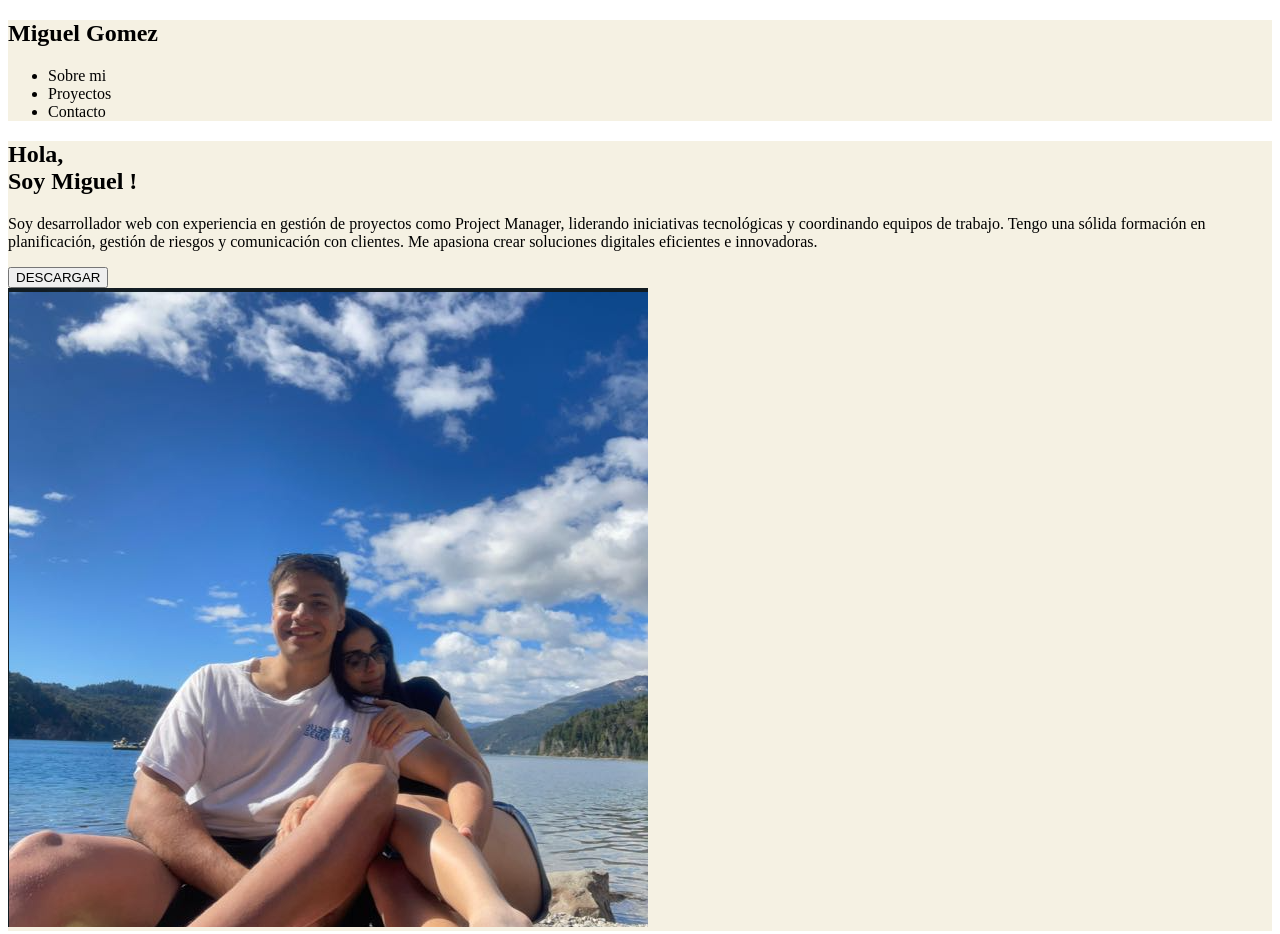
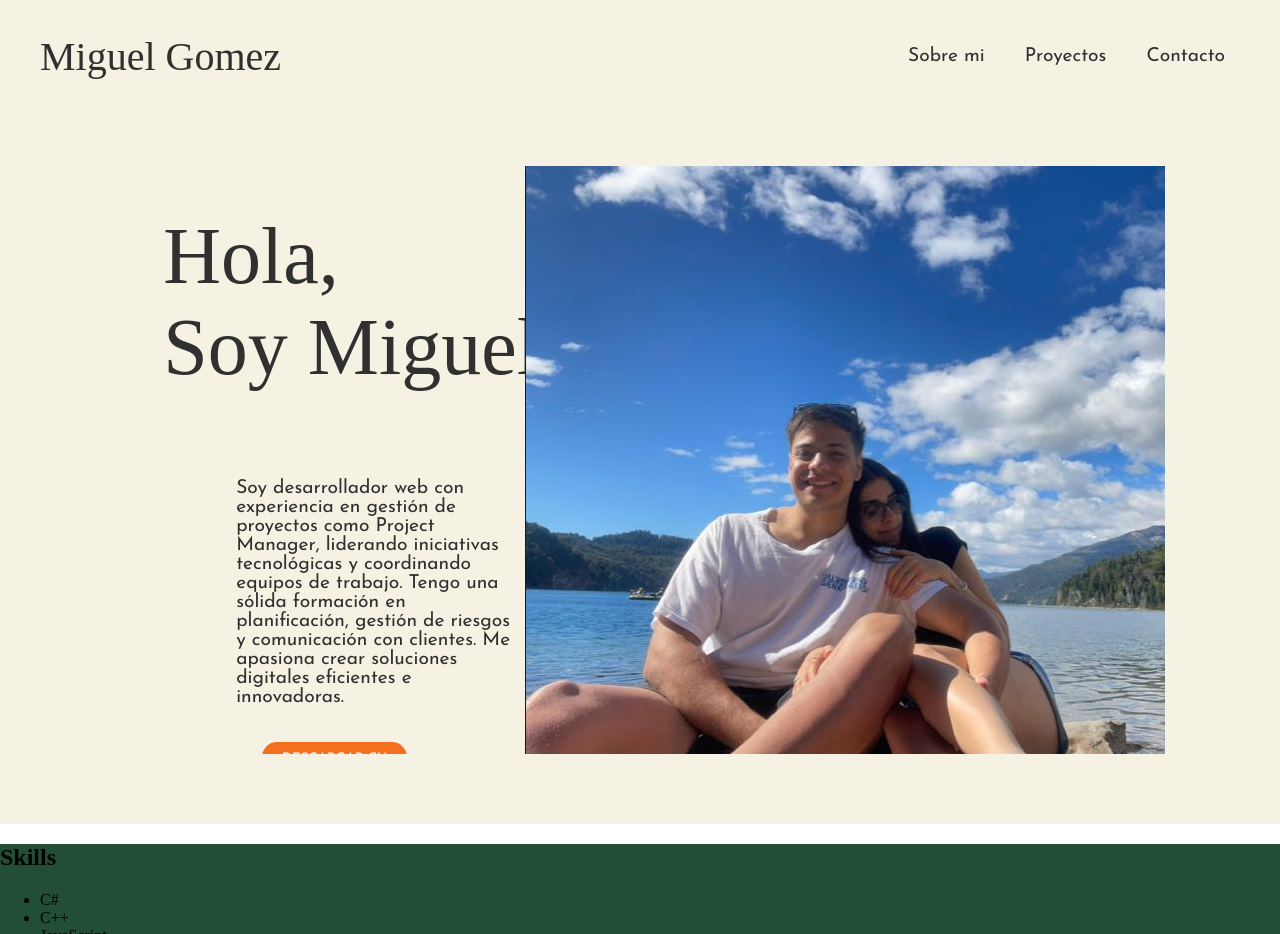
Before and after one commit to miguelgomez99/Portfolio_Miguel_Gomez, a plain HTML site: page Index.html in a window 1280 px wide. Shown: the top 934 px of the page. Drawn offline with nearby package versions, Linux system fonts and the light colour scheme; a web font is replaced by a local one.

Commit message:
Agregado de estilo con CSS a la Section 1

```diff
--- a/Estilos.css
+++ b/Estilos.css
@@ -1,19 +1,129 @@
-header{
-  background-color: #F5F1E3;
+@import url("https://fonts.googleapis.com/css2?family=Caprasimo&family=Montserrat:ital,wght@0,100..900;1,100..900&display=swap");
+@import url("https://fonts.googleapis.com/css2?family=Josefin+Sans&display=swap");
+
+.identidad {
+  font-family: "Caprasimo", serif;
+  font-weight: 500;
+  font-style: normal;
+  font-size: 2.5rem;
+}
+header {
+  height: 65px;
+  background-color: #f5f1e3;
+  color: #303030;
+  display: flex;
+  align-items: center;
+  padding-left: 40px;
+  justify-content: space-between;
+  padding-top: 1.5rem;
+  padding-right: 40px;
 }
 
-.SecUno{
-  background-color: #F5F1E3;
+.Opciones {
+  display: flex;
+  align-items: center;
+  padding-right: 15px;
 }
 
-.SecDos{
-  background-color: #214E34;
+nav {
+  display: flex;
+  align-items: center;
 }
 
-.SecTres{
-  background-color: #F5F1E3;
+nav ul {
+  list-style: none;
+  display: flex;
+  gap: 2.5rem;
+  font-family: "Josefin Sans", sans-serif;
+  font-size: 1.2rem;
 }
 
-footer{
-  background-color: #214E34;
+nav a {
+  text-decoration: none;
+  color: #303030;
 }
+
+nav a:hover {
+  color: #f56f21;
+}
+
+.SecUno {
+  width: 100%;
+  display: flex;
+  flex-direction: row;
+  justify-content: center;
+  height: calc(100vh - 65px);
+  background-color: #f5f1e3;
+  color: #f5f1e3;
+}
+.Box-principal {
+  margin-top: 6%;
+  width: 90%;
+  display: flex;
+  flex-direction: row;
+  border-radius: 20px;
+  overflow: hidden;
+  height: 80%;
+}
+.Box-Imagen {
+  display: flex;
+  justify-content: center;
+  align-items: center;
+  width: 40%;
+  background-color: #214e34;
+}
+
+.Box-presentacion h1 {
+  font-family: "Caprasimo", serif;
+  font-weight: 500;
+  font-style: normal;
+  font-size: 5rem;
+}
+
+.Box-presentacion {
+  display: flex;
+  flex-direction: column;
+  justify-content: center;
+  align-items: center;
+  width: 40%;
+  background-color: #f5f1e3;
+  color: #303030;
+  padding: 10px;
+  font-family: "Josefin Sans", sans-serif;
+  font-weight: 100;
+  padding-left: 5rem;
+  font-size: 1.2rem;
+}
+
+.Box-presentacion p {
+  width: 60%;
+}
+
+.Box-presentacion button {
+  background-color: #f56f21;
+  margin-top: 1rem;
+  padding: 10px 20px;
+  color: white;
+  border: none;
+  border-radius: 15px;
+  cursor: pointer;
+  margin-right: 5rem;
+  font-family: "Josefin Sans", sans-serif;
+}
+
+.SecDos {
+  background-color: #214e34;
+}
+
+.SecTres {
+  background-color: #f5f1e3;
+}
+
+footer {
+  background-color: #214e34;
+}
+
+body {
+  margin: 0;
+  padding: 0;
+}
--- a/Index.html
+++ b/Index.html
@@ -15,9 +15,9 @@
       <div><h2 class="identidad">Miguel Gomez</h2></div>
       <nav class="Opciones">
         <ul>
-          <li>Sobre mi</li>
-          <li>Proyectos</li>
-          <li>Contacto</li>
+          <li><a href="">Sobre mi</a></li>
+          <li><a href="">Proyectos</a></li>
+          <li><a href="">Contacto</a></li>
         </ul>
       </nav>
     </header>
@@ -37,13 +37,17 @@
             gestión de riesgos y comunicación con clientes. Me apasiona crear
             soluciones digitales eficientes e innovadoras.
           </p>
+          <button>DESCARGAR CV</button>
         </div>
-        <button>DESCARGAR</button>
+        <div class="Box-Imagen">
+          <div class="FotoMia">
+          <img src="FotoPerfil.png" alt="Foto de Presentacion" />
+        </div>
+        </div>
       </div>
 
-      <div class="Box-Imagen">
-        <img src="FotoPerfil.png" alt="Foto de Presentacion" />
-      </div>
+
+
     </section>
     <section class="SecDos">
       <h2>Skills</h2>
```
